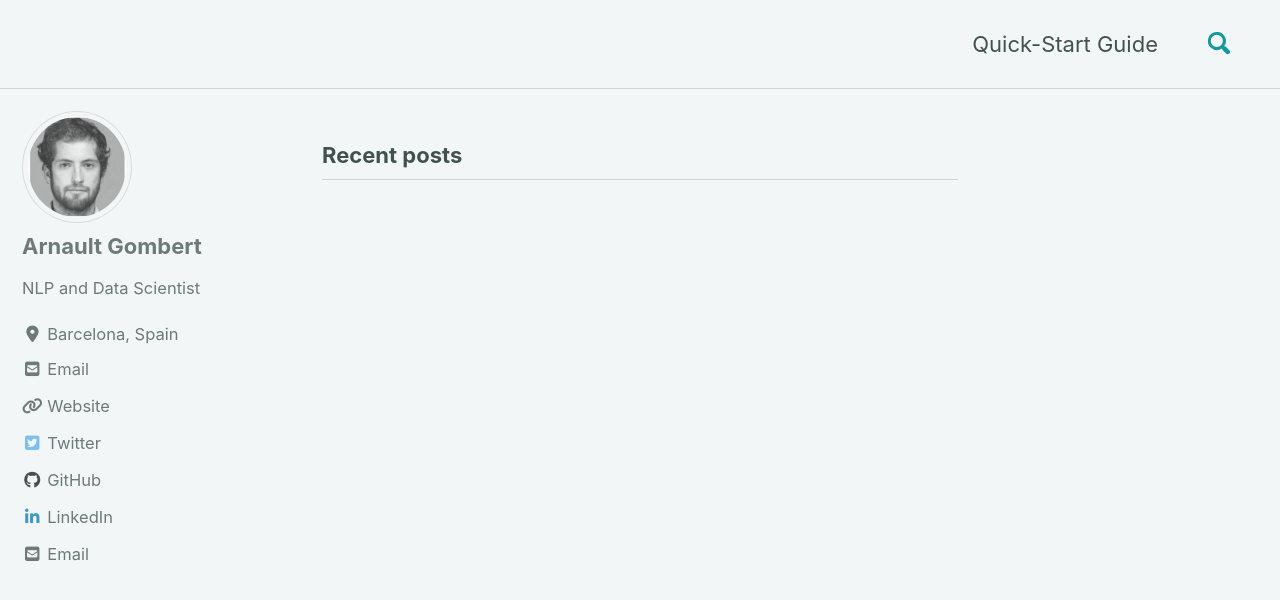
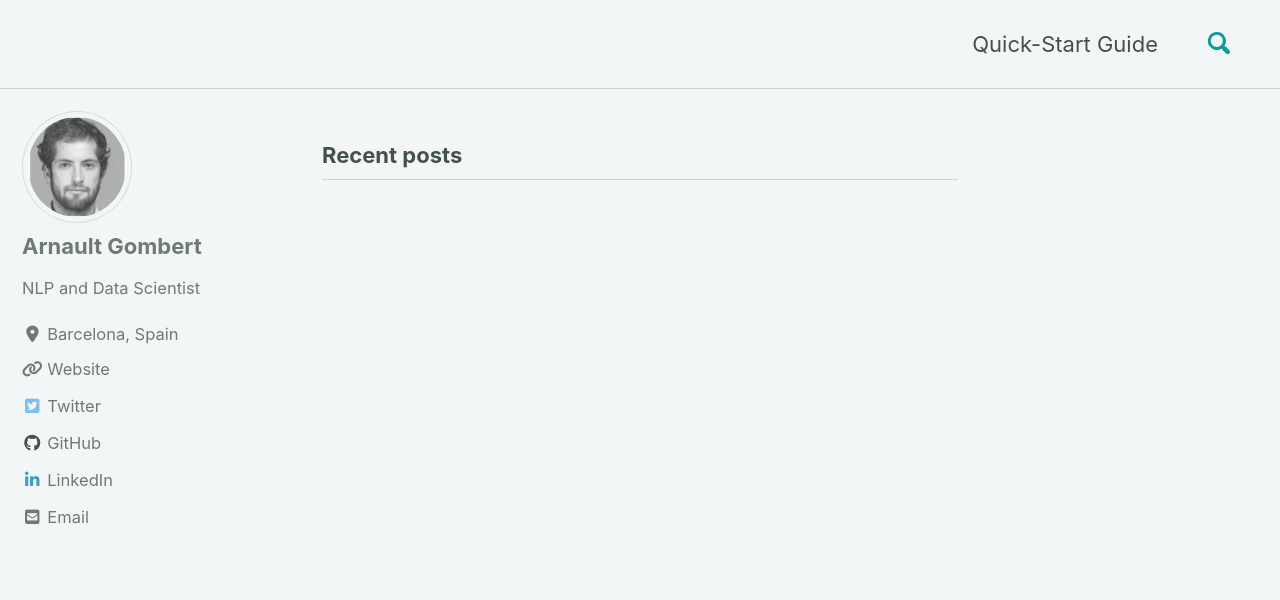
Before and after one commit to agombert/agombert.github.io, a Jekyll site: the page built from index.html, in a window 1280 px wide and 900 px high. Shown: the top 600 px of the window. Built offline with Jekyll 4.4.1, drawn with Linux system fonts in a browser that asks for light colours; cached includes are drawn as plain includes; nearby versions of some CDN libraries; the list of posts is cut into pages by our own code.

Commit message:
delete one email

```diff
--- a/_config.yml
+++ b/_config.yml
@@ -113,9 +113,6 @@ author:
   location         : "Barcelona, Spain"
   email            : "arnault.gombert@pm.me"
   links:
-    - label: "Email"
-      icon: "fas fa-fw fa-envelope-square"
-      url: mailto:arnault.gombert@pm.me
     - label: "Website"
       icon: "fas fa-fw fa-link"
       url: "https://agombert.github.io"
```
